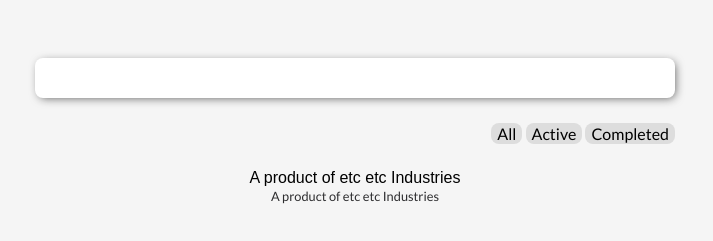
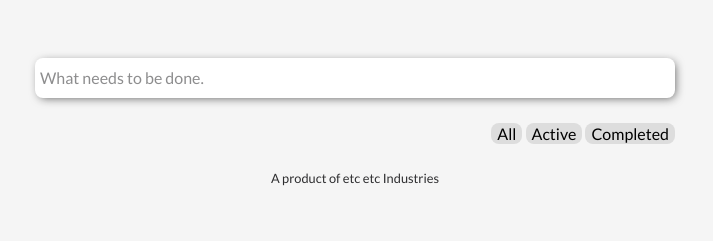
Before and after one commit to lawatson0719/to-do-list, a plain HTML site: page index.html in a window 1280 px wide. Shown: the part 169-410 px from the top of the page, without its empty margins (285-998 px from the left). Drawn offline with Linux system fonts and the light colour scheme.

Commit message:
added placeholder

```diff
--- a/index.html
+++ b/index.html
@@ -11,7 +11,7 @@
 	</header>
 
 	<div id="to-do-list">
-		<input type="text" name="">
+		<input type="text" placeholder="What needs to be done.">
 		<ul id="list-items">
 			<!-- <li><button></button><span></span><button></button></li>  -->
 			<!-- <li><button></button><span></span><button></button></li>  -->
@@ -32,7 +32,6 @@
 			</ul>
 		</div>
 	</div>
-	<footer>A product of etc etc Industries</footer>
 	<small>A product of etc etc Industries</small>
 	<script type="text/javascript" src="main.js"></script>
 </body>
```
